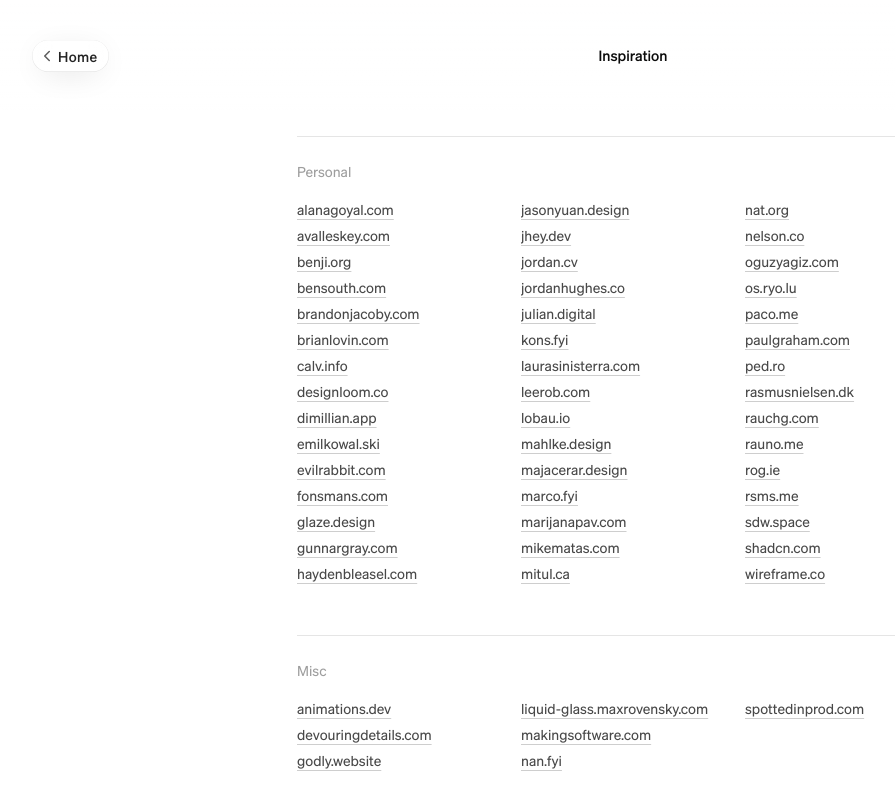
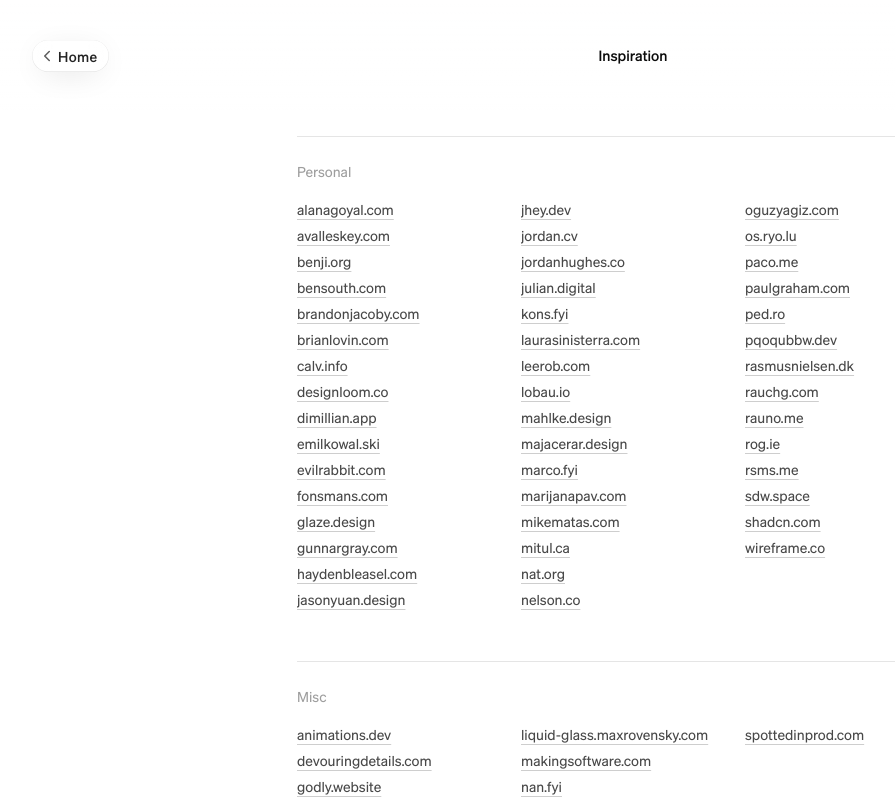
Before and after one commit to aa-io/site, a Next.js app: page /site in a window 1280 px wide. Shown: the top 800 px of the page, without its empty margins (2-897 px from the left). Built offline with nearby package versions, Linux system fonts and the light colour scheme; grey boxes are pictures that could not be loaded.

Commit message:
add to list

```diff
--- a/data/inspiration.ts
+++ b/data/inspiration.ts
@@ -36,6 +36,7 @@ const personal = [
   'paco.me',
   'paulgraham.com',
   'ped.ro',
+  'pqoqubbw.dev',
   'rasmusnielsen.dk',
   'rauchg.com',
   'rauno.me',
```
